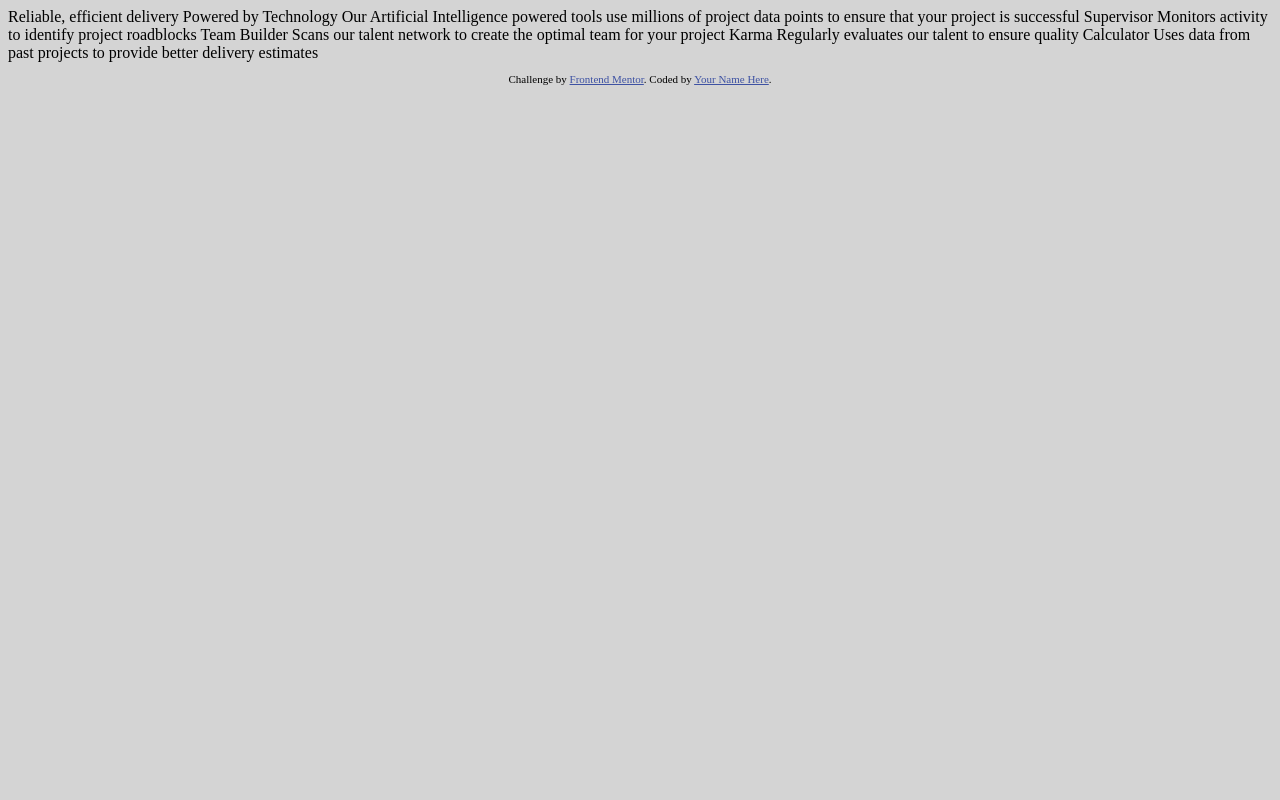
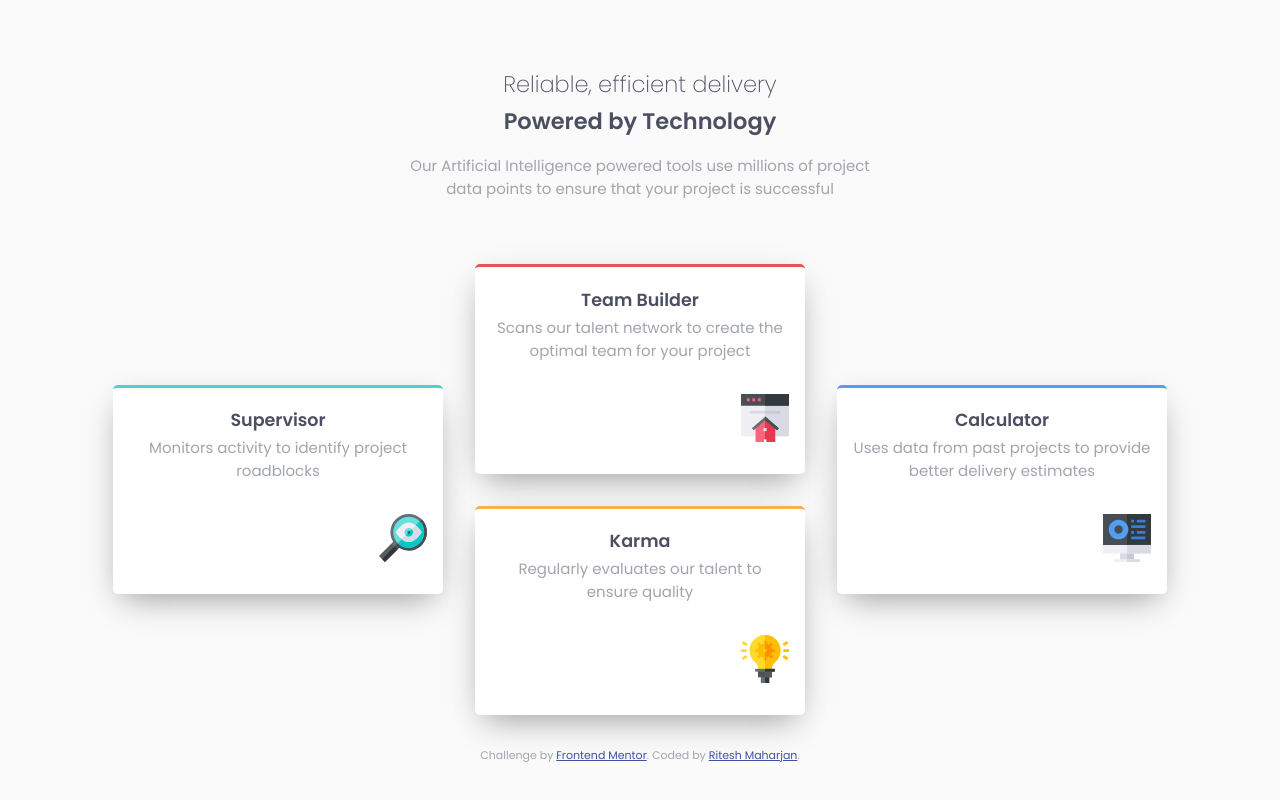
Before and after one commit to MaharjanR/four-card, a website: page dist/index.html in a window 1280 px wide. Drawn offline with Linux system fonts and the light colour scheme.

Commit message:
finished desktop layout

```diff
--- /dev/null
+++ b/scss/_variable.scss
@@ -0,0 +1,10 @@
+$red: hsl(0, 78%, 62%);
+$cyan: hsl(180, 62%, 55%);
+$orange: hsl(34, 97%, 64%);
+$blue: hsl(212, 86%, 64%);
+$dark-blue: hsl(234, 12%, 34%);
+$grayish-blue: hsl(229, 6%, 66%);
+$light-gray: hsl(0, 0%, 98%);
+$white-color: #fff;
+$desktop-width: 1440px;
+$mobile-width: 375px;
--- a/scss/main.scss
+++ b/scss/main.scss
@@ -1,3 +1,138 @@
+@import url("https://fonts.googleapis.com/css2?family=Poppins:wght@200;400;600&display=swap");
+@import "variable";
+
+* {
+  padding: 0;
+  margin: 0;
+  box-sizing: border-box;
+}
+
 body {
-  background-color: #d4d4d4;
+  font-family: "Poppins", sans-serif;
+  background-color: $light-gray;
+  color: $grayish-blue;
+  font-size: 15px;
+  max-width: $mobile-width;
+  padding: 1rem;
+  margin: 0 auto;
 }
+
+.container {
+  padding: 0 2rem;
+  overflow: hidden;
+}
+
+h1,
+h2,
+h3,
+h4 {
+  color: $dark-blue;
+  font-weight: 600;
+  margin: 0.2rem 0;
+}
+
+// Main
+
+main {
+  .header {
+    margin: 3rem auto;
+
+    h2.light {
+      font-weight: 200;
+    }
+
+    p {
+      margin: 1rem 0;
+    }
+  }
+
+  .cards {
+    .card {
+      background: $white-color;
+      margin: 1rem auto;
+      padding: 1rem;
+      box-shadow: 0 12px 32px -9px rgba(0, 0, 0, 0.4);
+      border-radius: 5px;
+
+      .icon {
+        display: block;
+        margin: 2rem 0 1rem auto;
+        width: 3rem;
+      }
+    }
+
+    .cyan {
+      border-top: 3px solid $cyan;
+    }
+
+    .red {
+      border-top: 3px solid $red;
+    }
+
+    .orange {
+      border-top: 3px solid $orange;
+    }
+
+    .blue {
+      border-top: 3px solid $blue;
+    }
+  }
+}
+
+// Footer
+.attribution {
+  font-size: 11px;
+  text-align: center;
+  margin-top: 2rem;
+}
+.attribution a {
+  color: hsl(228, 45%, 44%);
+}
+
+@media (min-width: 1000px) {
+  body {
+    max-width: $desktop-width;
+    text-align: center;
+  }
+
+  main {
+    .header {
+      width: 560px;
+    }
+
+    .cards {
+      display: grid;
+      grid-template:
+        ". card-2 ."
+        "card-1 card-2 card-4"
+        "card-1 card-3 card-4"
+        ". card-3 .";
+      grid-template-columns: minmax(0, 330px) minmax(0, 330px) minmax(0, 330px);
+      grid-template-rows: repeat(4, minmax(1fr, 330px));
+      margin-bottom: 30px;
+      grid-gap: 2rem;
+      align-items: center;
+      justify-content: center;
+
+      .cyan {
+        grid-area: card-1;
+      }
+
+      .red {
+        grid-area: card-2;
+      }
+
+      .orange {
+        grid-area: card-3;
+      }
+
+      .blue {
+        grid-area: card-4;
+      }
+      .card {
+        width: 330px;
+        margin: 0 auto;
+      }
+    }
+  }
+}
```
Also changed, not shown: dist/css/main.css, dist/index.html.
